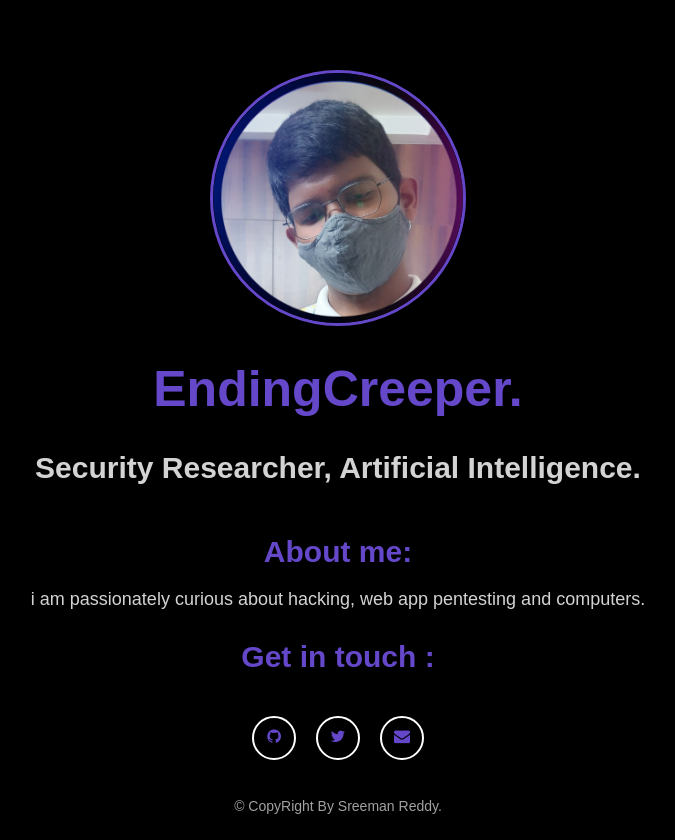
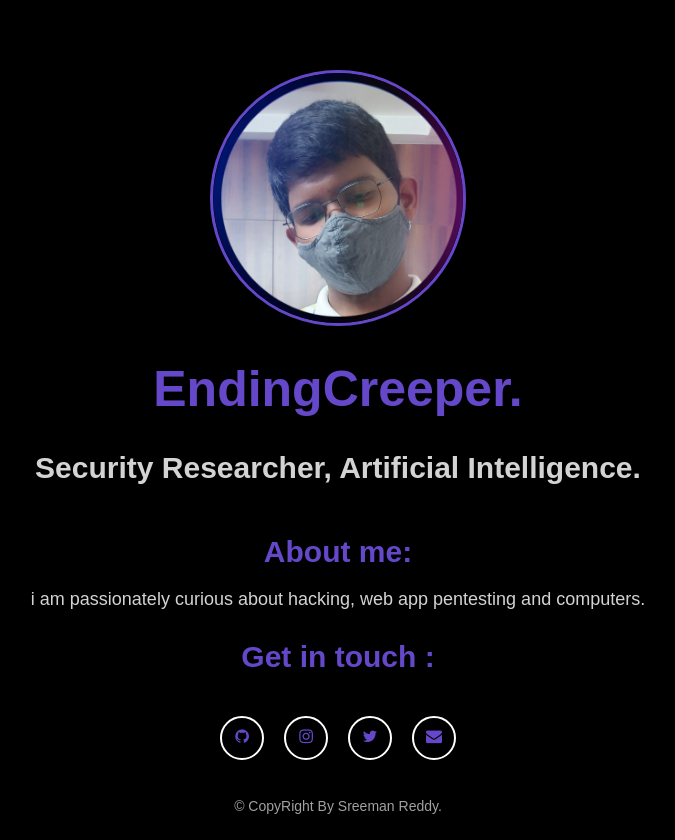
Before and after one commit to EndingCreeper/Folio, a plain HTML site: page index.html in a window 1280 px wide. Shown: the whole page, without its empty margins (302-977 px from the left). Drawn offline with Linux system fonts and the light colour scheme.

Commit message:
Update index.html

```diff
--- a/index.html
+++ b/index.html
@@ -45,6 +45,12 @@
 		</div>
 
 		<div class="ico">
+			<a href="https://Instagram.com/endingcreeper">
+				<i class="fa fa-instagram social" title="Instagram" ></i>
+			</a>
+		</div>
+
+		<div class="ico">
 			<a href="https://twitter.com/SreemanTech">
 				<i class="fa fa-twitter social" title="Twitter" ></i>
 			</a>
```
